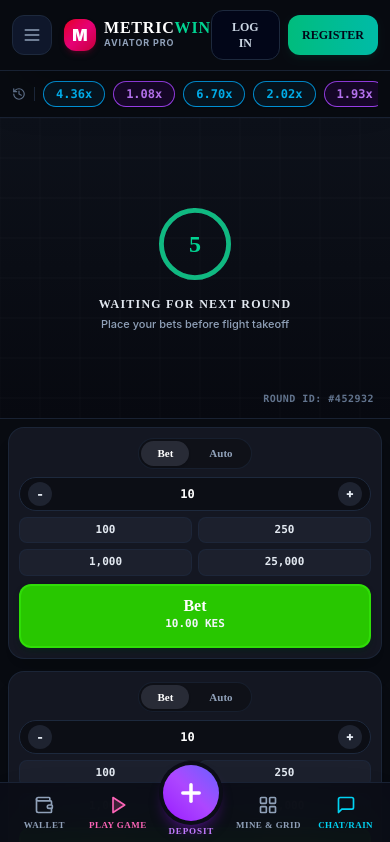
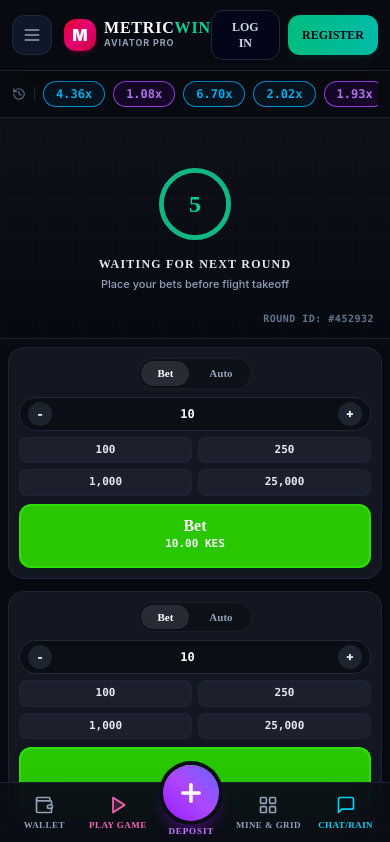
Before and after one commit to Kiruivenus/aviator, a React (Vite) app in the folder client/: page / in a window 390 px wide. Shown: the top 842 px of the page. Built offline with nearby package versions, Linux system fonts and the light colour scheme; no server answers.

Commit message:
Slightly reduce flight canvas card height for compact game view layout

```diff
--- a/client/src/App.jsx
+++ b/client/src/App.jsx
@@ -137,7 +137,7 @@ const MainApp = () => {
             {/* Flight Canvas & Twin Bet Controls */}
             <div className="flex-1 flex flex-col w-full h-full bg-[#05070c]">
               {/* HTML5 Canvas Flight Simulation */}
-              <div className="relative min-h-[260px] sm:min-h-[360px] flex-1">
+              <div className="relative min-h-[220px] sm:min-h-[270px] flex-1">
                 <GameCanvas
                   status={gameState.status}
                   multiplier={gameState.multiplier}
--- a/client/src/components/GameCanvas.jsx
+++ b/client/src/components/GameCanvas.jsx
@@ -132,7 +132,7 @@ export const GameCanvas = ({ status, multiplier, countdown, crashPoint }) => {
   }, [status, multiplier, countdown, crashPoint]);
 
   return (
-    <div className="relative w-full h-full min-h-[300px] sm:min-h-[380px] bg-[#090b10] flex items-center justify-center overflow-hidden select-none">
+    <div className="relative w-full h-full min-h-[220px] sm:min-h-[270px] bg-[#090b10] flex items-center justify-center overflow-hidden select-none">
       {/* HTML5 Canvas */}
       <canvas ref={canvasRef} className="absolute inset-0 w-full h-full z-0" />
 
```
